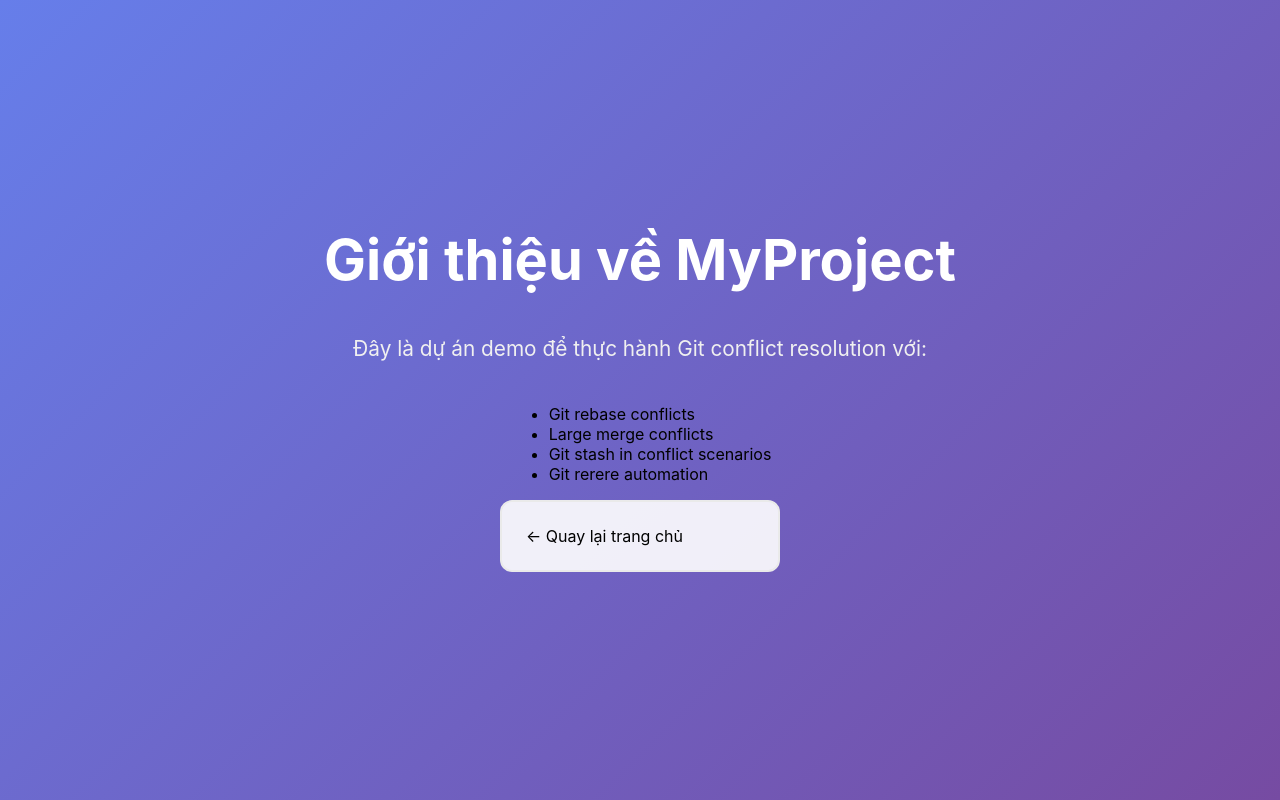
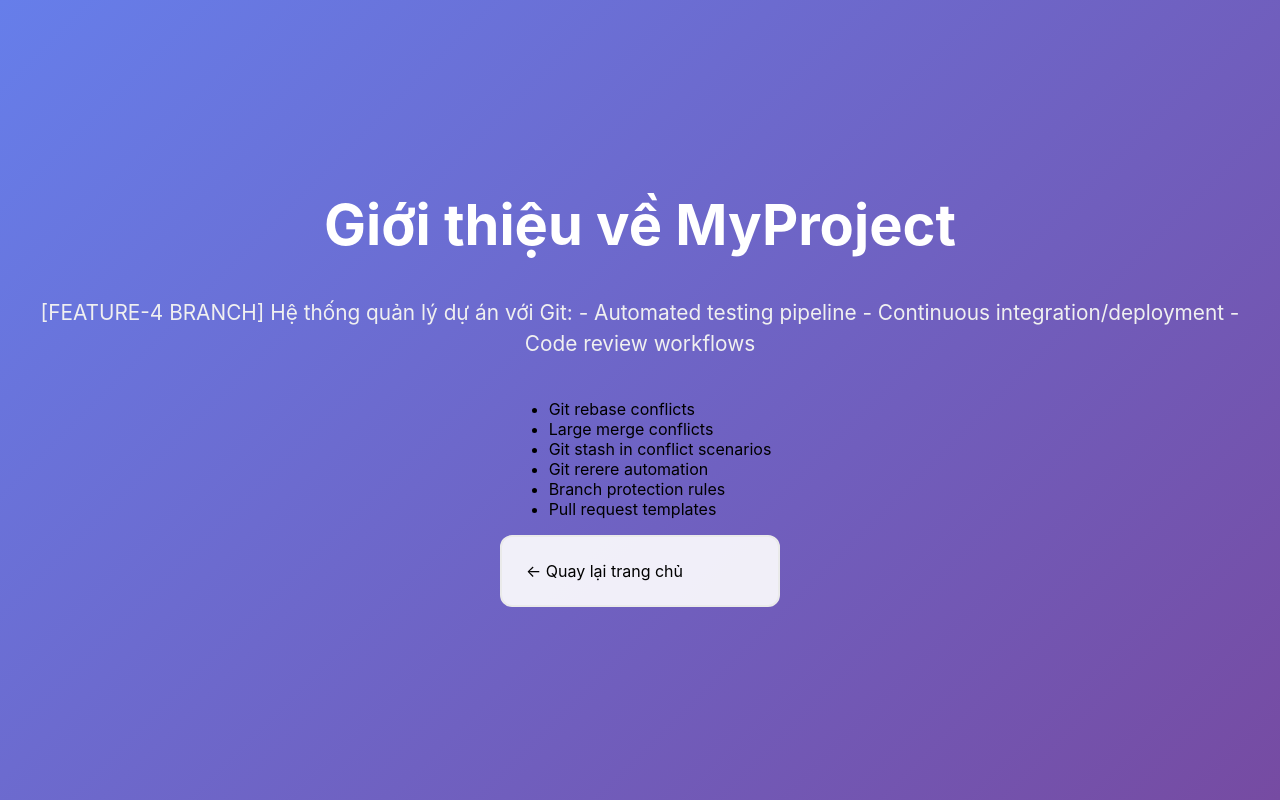
Before and after one commit to ManboHieuThuHai/DemoCICD, a Next.js app: page /about in a window 1280 px wide. Built offline with nearby package versions, Linux system fonts and the light colour scheme.

Commit message:
feat(feature-4): update about page with CI/CD and PR workflow info

```diff
--- a/pages/about.js
+++ b/pages/about.js
@@ -12,7 +12,10 @@ export default function About() {
         <h1 className={styles.title}>Giới thiệu về MyProject</h1>
 
         <p className={styles.description}>
-          Đây là dự án demo để thực hành Git conflict resolution với:
+          [FEATURE-4 BRANCH] Hệ thống quản lý dự án với Git:
+          - Automated testing pipeline
+          - Continuous integration/deployment
+          - Code review workflows
         </p>
 
         <ul style={{ textAlign: 'left', maxWidth: '600px' }}>
@@ -20,6 +23,8 @@ export default function About() {
           <li>Large merge conflicts</li>
           <li>Git stash in conflict scenarios</li>
           <li>Git rerere automation</li>
+          <li>Branch protection rules</li>
+          <li>Pull request templates</li>
         </ul>
 
         <a href="/" className={styles.card}>
```
